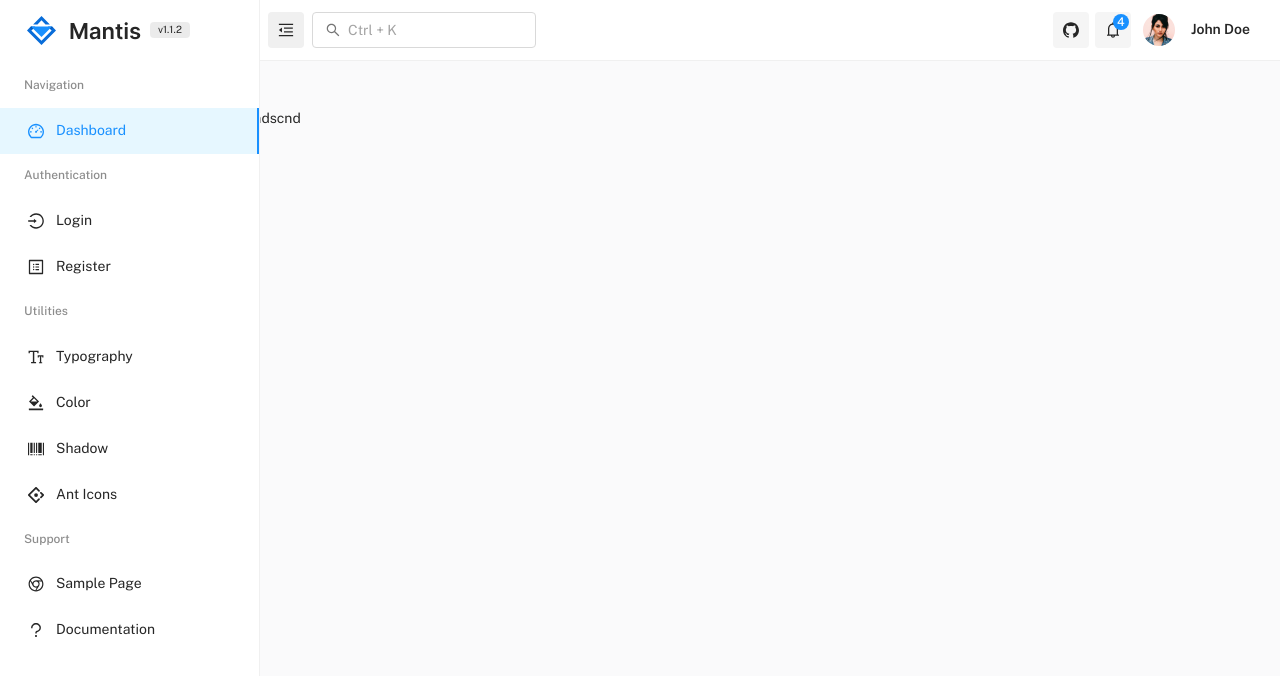
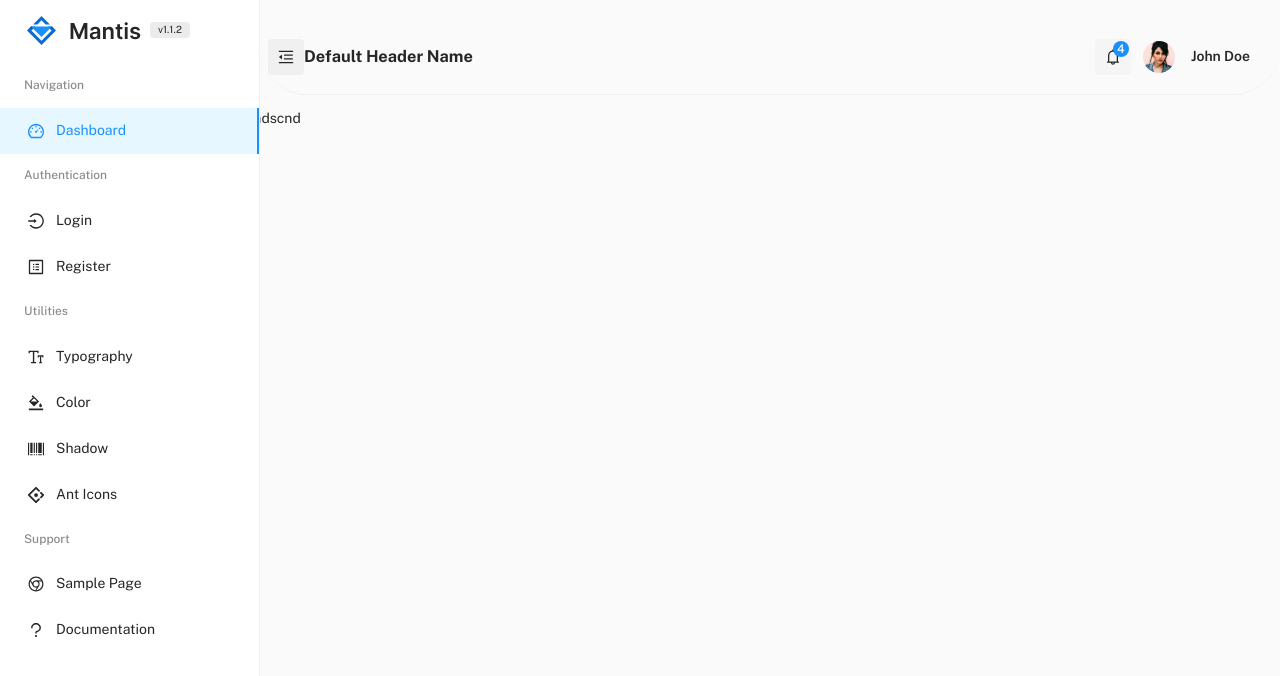
Before and after one commit to vittal99/og-master-new, a React (Create React App) app: page /free/dashboard in a window 1280 px wide. Shown: the top 676 px of the page. Built offline with nearby package versions, Linux system fonts and the light colour scheme.

Commit message:
Header is modified

```diff
--- a/src/layout/MainLayout/Header/HeaderContent/Profile/ProfileTab.js
+++ b/src/layout/MainLayout/Header/HeaderContent/Profile/ProfileTab.js
@@ -6,7 +6,7 @@ import { useTheme } from '@mui/material/styles';
 import { List, ListItemButton, ListItemIcon, ListItemText } from '@mui/material';
 
 // assets
-import { EditOutlined, ProfileOutlined, LogoutOutlined, UserOutlined, WalletOutlined } from '@ant-design/icons';
+import { EditOutlined, LogoutOutlined, UserOutlined  } from '@ant-design/icons';
 
 // ==============================|| HEADER PROFILE - PROFILE TAB ||============================== //
 
@@ -33,18 +33,7 @@ const ProfileTab = ({ handleLogout }) => {
         <ListItemText primary="View Profile" />
       </ListItemButton>
 
-      <ListItemButton selected={selectedIndex === 3} onClick={(event) => handleListItemClick(event, 3)}>
-        <ListItemIcon>
-          <ProfileOutlined />
-        </ListItemIcon>
-        <ListItemText primary="Social Profile" />
-      </ListItemButton>
-      <ListItemButton selected={selectedIndex === 4} onClick={(event) => handleListItemClick(event, 4)}>
-        <ListItemIcon>
-          <WalletOutlined />
-        </ListItemIcon>
-        <ListItemText primary="Billing" />
-      </ListItemButton>
+
       <ListItemButton selected={selectedIndex === 2} onClick={handleLogout}>
         <ListItemIcon>
           <LogoutOutlined />
--- a/src/layout/MainLayout/Header/HeaderContent/Profile/index.js
+++ b/src/layout/MainLayout/Header/HeaderContent/Profile/index.js
@@ -134,7 +134,7 @@ const Profile = () => {
                 }}
               >
                 <ClickAwayListener onClickAway={handleClose}>
-                  <MainCard elevation={0} border={false} content={false}>
+                  <MainCard elevation={0} border={false} content={false} >
                     <CardContent sx={{ px: 2.5, pt: 3 }}>
                       <Grid container justifyContent="space-between" alignItems="center">
                         <Grid item>
--- a/src/layout/MainLayout/Header/HeaderContent/index.js
+++ b/src/layout/MainLayout/Header/HeaderContent/index.js
@@ -1,36 +1,77 @@
-// material-ui
-import { Box, IconButton, Link, useMediaQuery } from '@mui/material';
-import { GithubOutlined } from '@ant-design/icons';
+// // material-ui
+// // import { Box, IconButton, Link, useMediaQuery } from '@mui/material';
+// import { Box, useMediaQuery } from '@mui/material';
+// // import { GithubOutlined } from '@ant-design/icons';
 
-// project import
-import Search from './Search';
+// // project import
+// // import Search from './Search';
+// import Profile from './Profile';
+// import Notification from './Notification';
+// import MobileSection from './MobileSection';
+// // import Typography from 'themes/overrides/Typography';
+
+// // ==============================|| HEADER - CONTENT ||============================== //
+
+// const HeaderContent = () => {
+//   const matchesXs = useMediaQuery((theme) => theme.breakpoints.down('md'));
+
+//   return (
+//     <>
+//       {/* {!matchesXs && <Search />} */}
+//       {/* {matchesXs && <Box sx={{ width: '100%', ml: 1 }} />} */}
+//       <h3>Dashboard</h3>
+
+//       <Box sx={{ marginLeft: 'auto' }}> {/* Set marginLeft to 'auto' to align to the right */}
+//         <Notification />
+//       </Box>
+
+
+//       {!matchesXs && <Profile />}
+//       {matchesXs && <MobileSection />}
+//     </>
+//   );
+// };
+
+// export default HeaderContent;
+
+
+
+import React, { useEffect } from 'react';
+import { useLocation } from 'react-router-dom';
+import { Box, useMediaQuery } from '@mui/material';
 import Profile from './Profile';
 import Notification from './Notification';
 import MobileSection from './MobileSection';
 
-// ==============================|| HEADER - CONTENT ||============================== //
-
 const HeaderContent = () => {
   const matchesXs = useMediaQuery((theme) => theme.breakpoints.down('md'));
+  const location = useLocation();
+
+  useEffect(() => {
+    console.log('Component mounted or location changed.');
+    // Perform side effects or update component state
+  }, [location]);
+
+  const pageTitleMappings = {
+    // '/dashboard': 'Dashboard',
+    '/shadow': 'Shadow',
+    '/color': 'Color',
+    // Add more mappings as needed
+  };
+
+  const getPageTitle = () => {
+    const path = location.pathname;
+    return pageTitleMappings[path] || 'Default Header Name';
+  };
 
   return (
     <>
-      {!matchesXs && <Search />}
-      {matchesXs && <Box sx={{ width: '100%', ml: 1 }} />}
+      <h3>{getPageTitle()}</h3>
 
-      <IconButton
-        component={Link}
-        href="https://github.com/codedthemes/mantis-free-react-admin-template"
-        target="_blank"
-        disableRipple
-        color="secondary"
-        title="Download Free Version"
-        sx={{ color: 'text.primary', bgcolor: 'grey.100' }}
-      >
-        <GithubOutlined />
-      </IconButton>
+      <Box sx={{ marginLeft: 'auto' }}>
+        <Notification />
+      </Box>
 
-      <Notification />
       {!matchesXs && <Profile />}
       {matchesXs && <MobileSection />}
     </>
--- a/src/layout/MainLayout/Header/index.js
+++ b/src/layout/MainLayout/Header/index.js
@@ -1,4 +1,5 @@
 import PropTypes from 'prop-types';
+import { useEffect, useState } from 'react';
 
 // material-ui
 import { useTheme } from '@mui/material/styles';
@@ -20,9 +21,24 @@ const Header = ({ open, handleDrawerToggle }) => {
   const iconBackColor = 'grey.100';
   const iconBackColorOpen = 'grey.200';
 
+  const [scrollUp, setScrollUp] = useState(false);
+
+  // handle scroll event
+  const handleScroll = () => {
+    const scrollTop = window.pageYOffset || document.documentElement.scrollTop;
+    setScrollUp(scrollTop > 0);
+  };
+
+  useEffect(() => {
+    window.addEventListener('scroll', handleScroll);
+    return () => {
+      window.removeEventListener('scroll', handleScroll);
+    };
+  }, []);
+
   // common header
   const mainHeader = (
-    <Toolbar>
+    <Toolbar style={{ marginTop: 20, borderRadius: 10, backgroundColor: scrollUp ? 'rgb(240,248,255)' : 'transparent', zIndex: scrollUp ? -1 : 'auto' }}>
       <IconButton
         disableRipple
         aria-label="open drawer"
@@ -40,12 +56,20 @@ const Header = ({ open, handleDrawerToggle }) => {
   // app-bar params
   const appBar = {
     position: 'fixed',
-    color: 'inherit',
+    color:  'transparent',
+    backgroundColor: "transparent",
     elevation: 0,
     sx: {
-      borderBottom: `1px solid ${theme.palette.divider}`
-      // boxShadow: theme.customShadows.z1
+      borderBottom: `1px solid ${theme.palette.divider}`,
+      borderRadius: 20 // Set the border radius here
     }
+  };
+
+  // content params
+  const contentStyle = {
+    position: 'relative',
+    zIndex: scrollUp ? -1 : 'auto',
+    paddingTop: scrollUp ? '80px' : '0px' // Adjust the padding top value to match the height of the header
   };
 
   return (
@@ -57,6 +81,9 @@ const Header = ({ open, handleDrawerToggle }) => {
       ) : (
         <AppBar {...appBar}>{mainHeader}</AppBar>
       )}
+      <div style={contentStyle}>
+        {/* Content goes here */}
+      </div>
     </>
   );
 };
```
Also changed, not shown: 1 other file (tests, documents, lock files or other folders).
